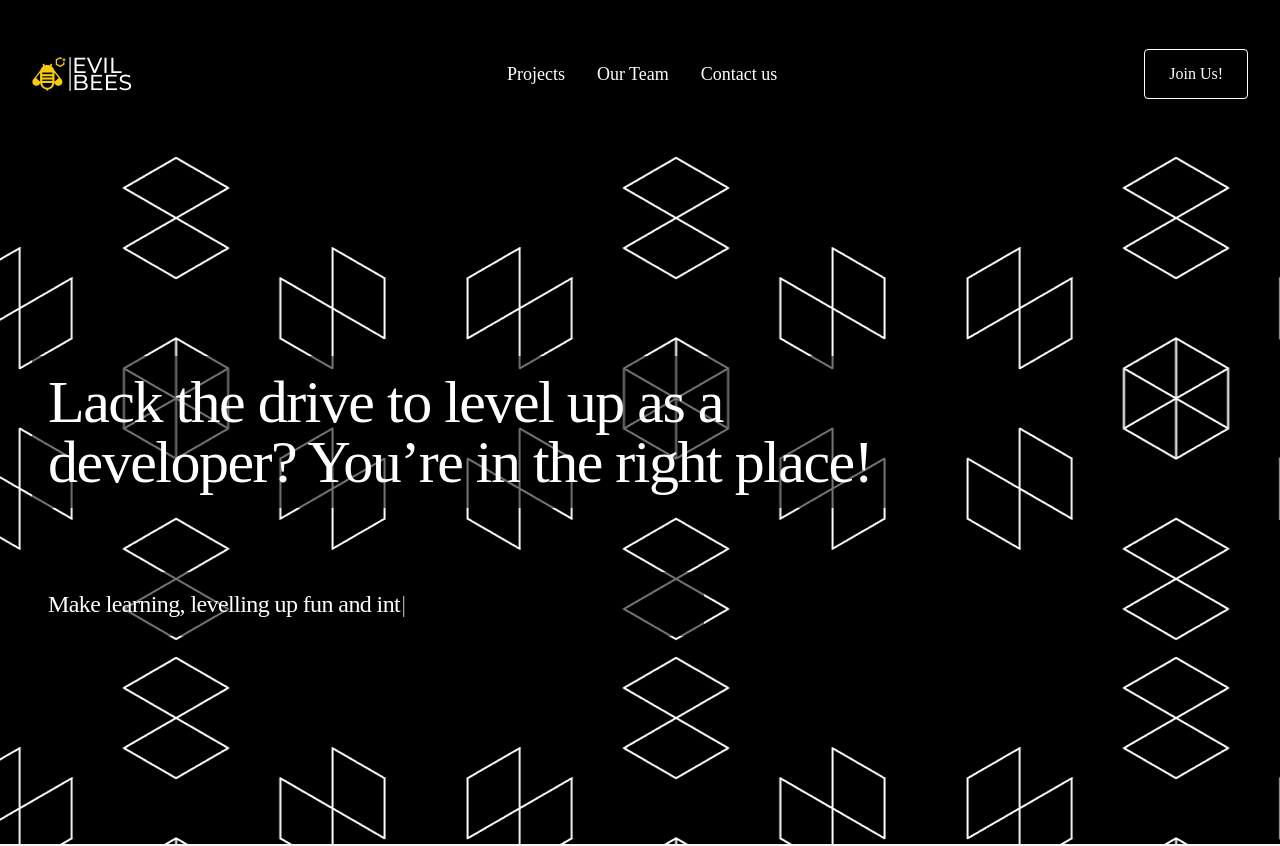
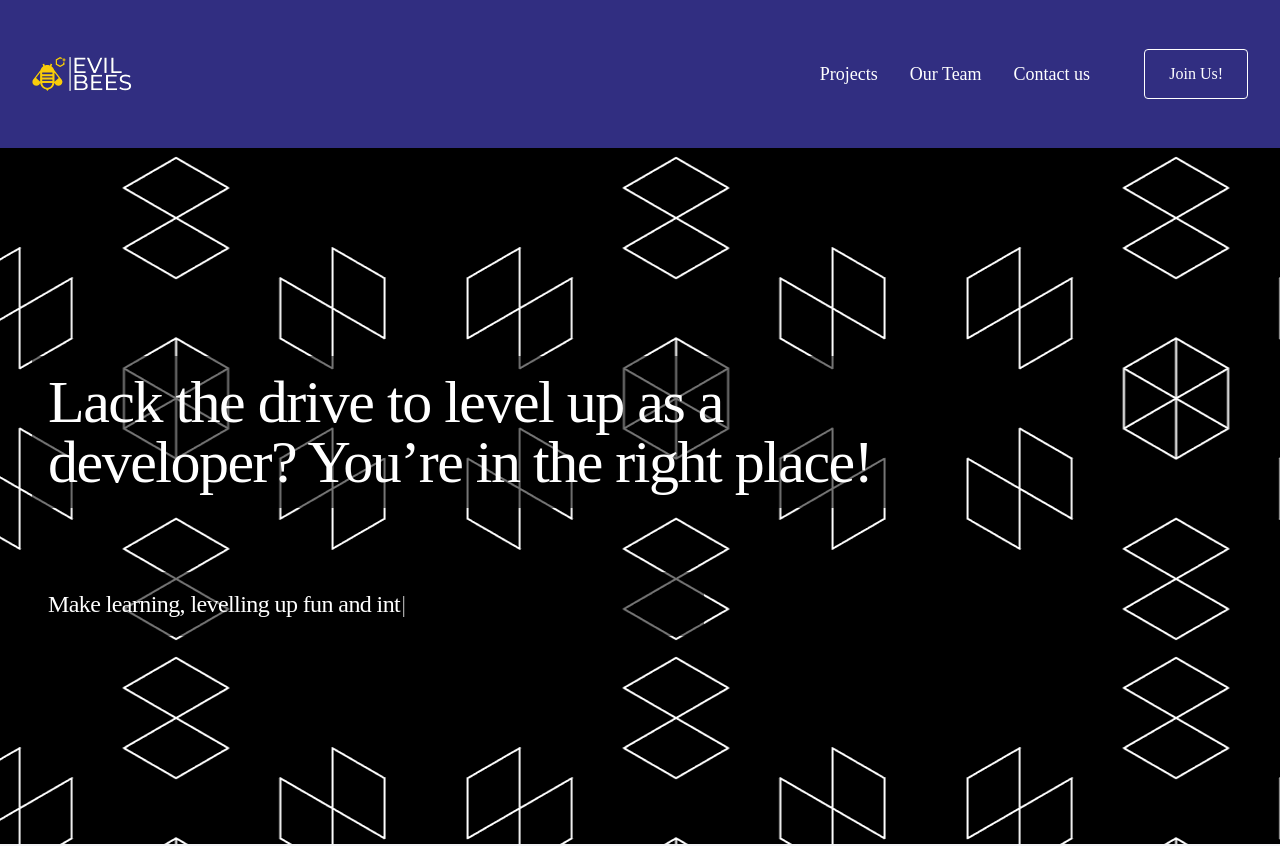
Before and after one commit to nikolap994/evil_bees, a Next.js app: page / in a window 1280 px wide. Shown: the top 846 px of the page. Built offline with nearby package versions, Linux system fonts and the light colour scheme.

Commit message:
Update Navigation responsive styles

```diff
--- a/components/navigation.js
+++ b/components/navigation.js
@@ -9,7 +9,7 @@ export default function Navigation() {
 
 	return (
 		<>
-			<header className="bg-black">
+			<header className="bg-indigo-900">
 				<nav className="flex flex-col max-w-7xl mx-auto">
 					<VscListSelection
 						className="lg:hidden fill-white self-end w-8 h-8 mr-6 my-6"
@@ -17,7 +17,7 @@ export default function Navigation() {
 					/>
 
 					<div
-						className={`flex flex-col justify-start lg:flex-row items-center lg:justify-between lg:flex-wrap pt-0 lg:py-6 lg:pt-6 px-6 lg:px-12 md:px-6 pt-0 lg:px-8 text-white ${
+						className={`flex flex-col justify-start lg:flex-row items-center lg:justify-between lg:flex-wrap pt-0 lg:py-6 lg:pt-6 pt-0 px-4 sm:px-6 lg:px-8 text-white ${
 							isNavOpen ? "showMenuNav" : "hideMenuNav"
 						}`}
 					>
@@ -25,7 +25,7 @@ export default function Navigation() {
 							className={`lg:hidden fill-white self-end w-6 h-6 my-6`}
 							onClick={() => setIsNavOpen(false)}
 						/>
-						<div className="self-start flex items-center flex-shrink-0 text-white mr-6">
+						<div className="self-center lg:self-start flex items-center flex-shrink-0 text-white mr-6">
 							<Link href="/">
 								<Image
 									priority={true}
@@ -36,8 +36,8 @@ export default function Navigation() {
 								/>
 							</Link>
 						</div>
-						<div className="w-full block lg:flex lg:items-center lg:w-auto">
-							<div className="text-lg flex flex-col gap-y-4 lg:flex-row justify-end gap-x-4 lg:flex-grow mb-8 lg:mb-0">
+						<div className="w-full text-center block lg:flex lg:items-center lg:w-3/4 mb-4 lg:mb-0">
+							<div className="text-lg flex flex-col gap-y-10 lg:gap-y-4 lg:flex-row justify-end gap-x-4 lg:flex-grow mb-8 lg:mb-0">
 								<Link
 									className="block lg:inline-block text-white-400 hover:text-white mr-4"
 									href="/projects"
```
